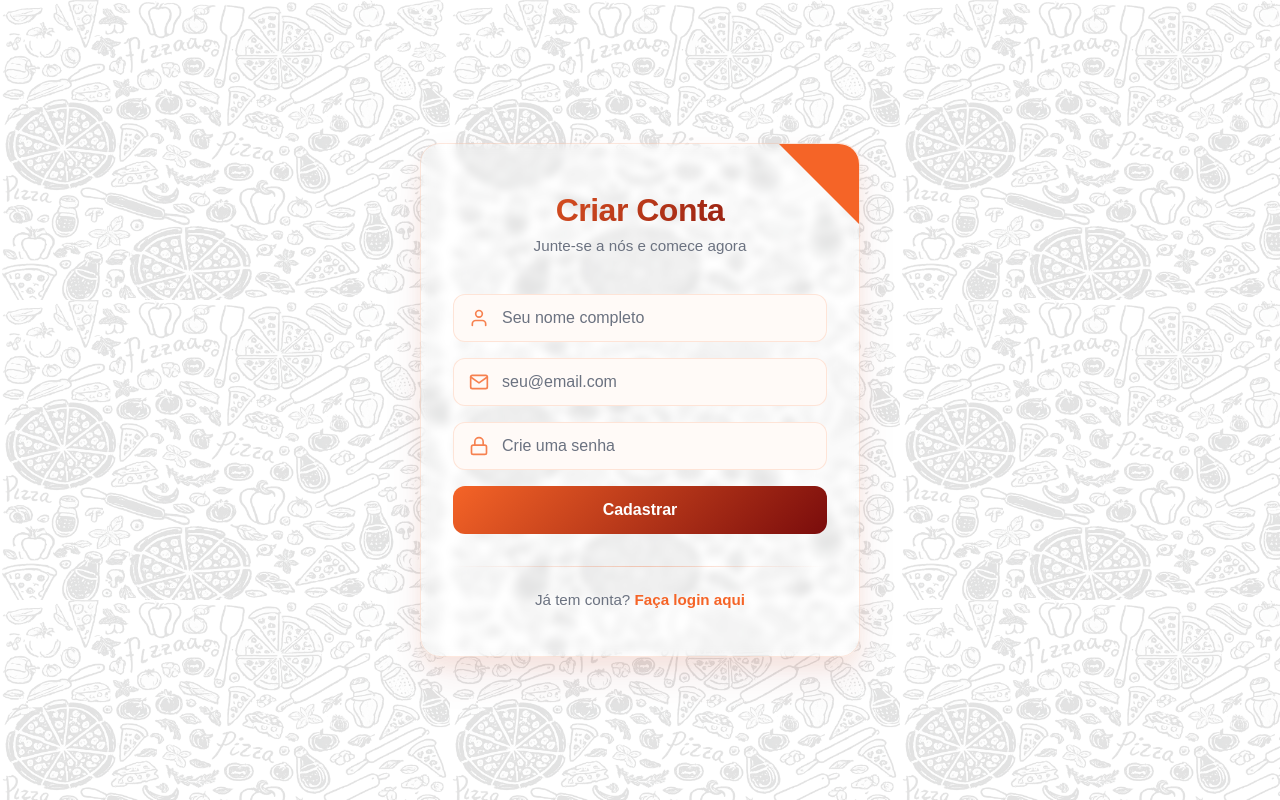
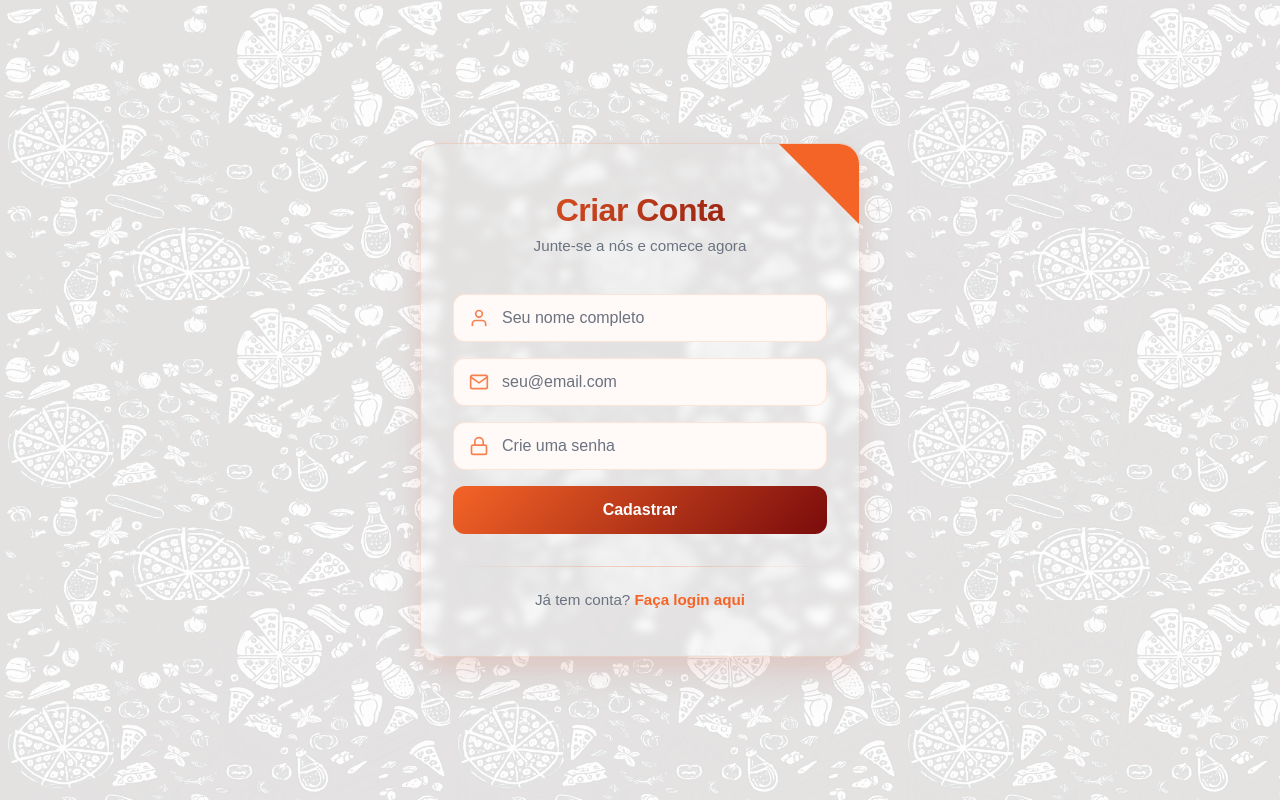
Before and after one commit to EmilioBranquinho/los-pollos-hermanos-frontend, a Next.js app: page /signup in a window 1280 px wide. Built offline with nearby package versions, Linux system fonts and the light colour scheme.

Commit message:
feat: added the logo to the Header and improved the UX/UI of the rest of pages

```diff
--- a/src/styles/Home.module.scss
+++ b/src/styles/Home.module.scss
@@ -47,7 +47,11 @@ $border-color-hover: rgba(245, 100, 39, 0.25);
 .containerCenter {
   min-height: 100vh;
 
-  background-color: #ffffff;
+    background: linear-gradient(
+    135deg,
+    $bg-primary 0%,
+    $bg-secondary 100%
+  );
   background-image: url('/pizza-pattern.webp');
   background-repeat: repeat;
   background-size: 450px;
```
